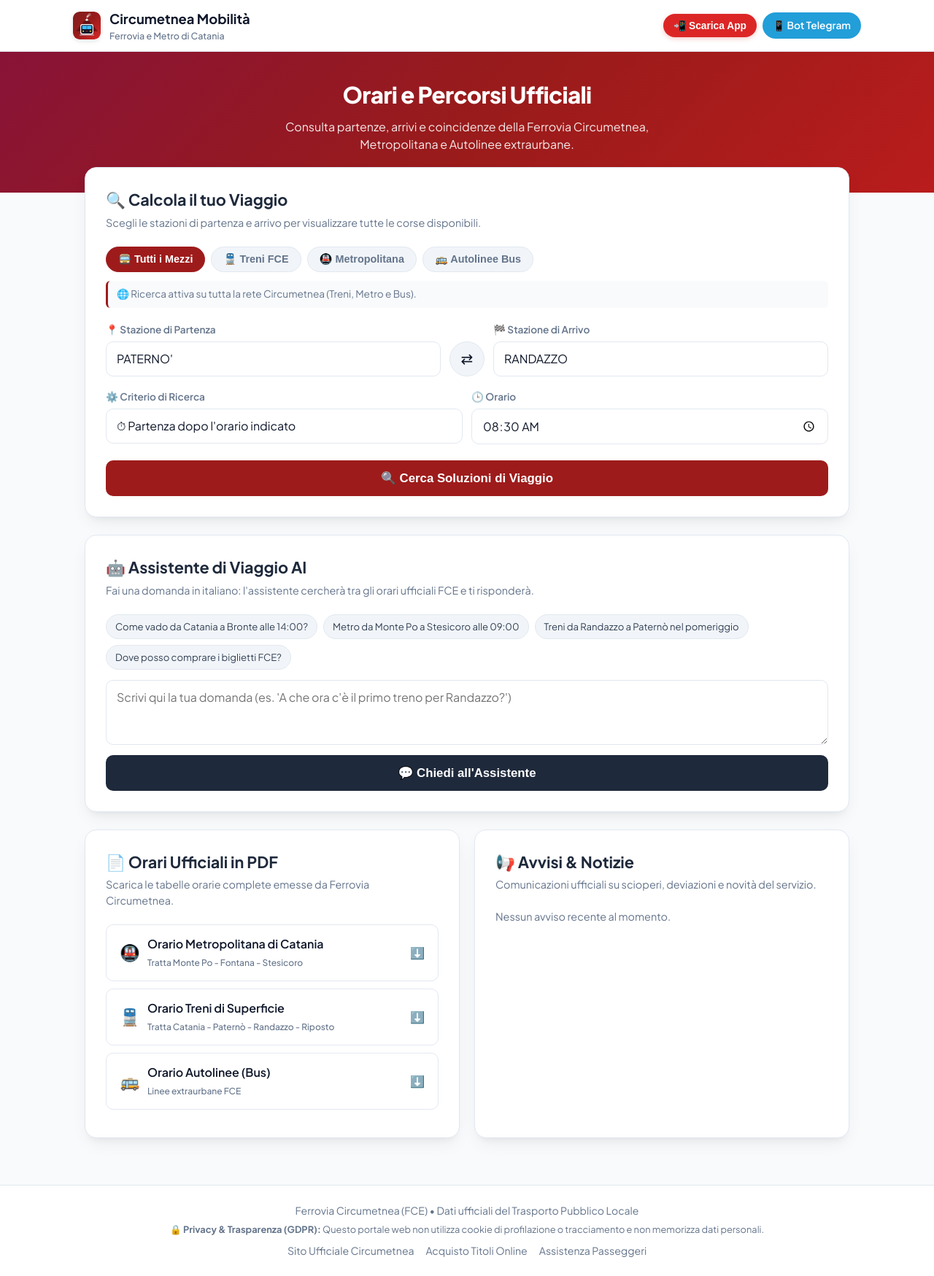
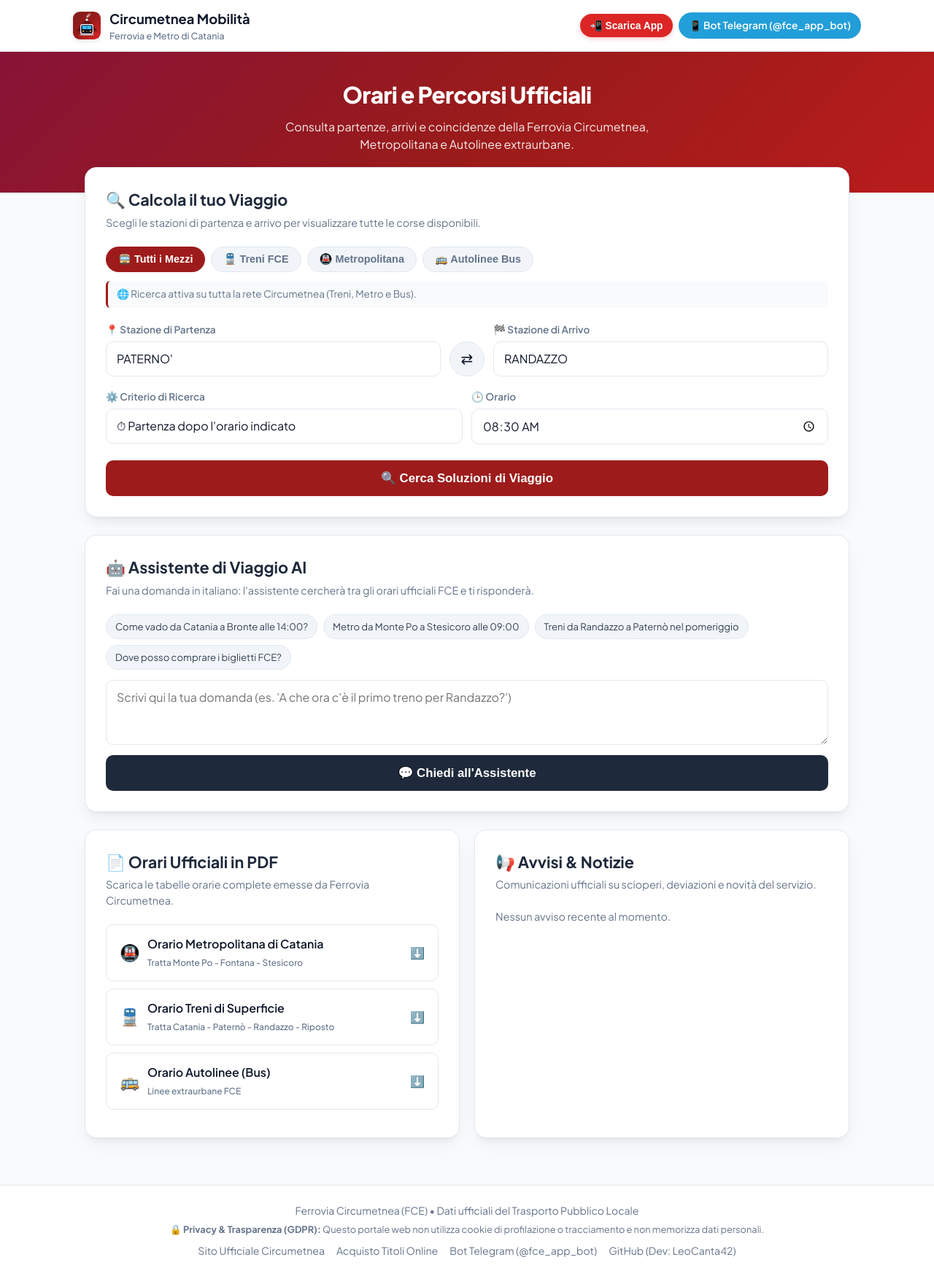
Before and after one commit to LeoCanta42/FCE_bot, a FastAPI app: page / in a window 1280 px wide. Shown: the whole page at 73% size. Run offline with FastAPI, Linux system fonts and the light colour scheme; data comes from the database, SQL or seed files in the repository; data that the repository does not hold is empty.

Commit message:
feat: add developer LeoCanta42 and repo attribution to bot info and webapp

```diff
--- a/src/fce_bot/api/templates/index.html
+++ b/src/fce_bot/api/templates/index.html
@@ -652,8 +652,8 @@
                 <button type="button" class="btn-pwa pwa-install-trigger" onclick="promptPWAInstall()" title="Scarica l'app sul tuo telefono o PC">
                     📲 Scarica App
                 </button>
-                <a href="https://t.me" target="_blank" class="btn-telegram">
-                    📱 Bot Telegram
+                <a href="https://t.me/fce_app_bot" target="_blank" class="btn-telegram">
+                    📱 Bot Telegram (@fce_app_bot)
                 </a>
             </div>
         </div>
@@ -865,7 +865,8 @@
         <div class="footer-links">
             <a href="https://www.circumetnea.it" target="_blank">Sito Ufficiale Circumetnea</a>
             <a href="https://eticketing.circumetnea.it" target="_blank">Acquisto Titoli Online</a>
-            <a href="https://www.circumetnea.it/contatti/" target="_blank">Assistenza Passeggeri</a>
+            <a href="https://t.me/fce_app_bot" target="_blank">Bot Telegram (@fce_app_bot)</a>
+            <a href="https://github.com/LeoCanta42/FCE_bot" target="_blank">GitHub (Dev: LeoCanta42)</a>
         </div>
     </footer>
 
--- a/src/fce_bot/bot/handlers/start.py
+++ b/src/fce_bot/bot/handlers/start.py
@@ -42,7 +42,11 @@
 Puoi iscriverti agli avvisi in tempo reale su scioperi e ritardi premendo il pulsante *Notifiche & Avvisi* o inviando il comando /iscriviti (e disattivare con /disiscriviti).
 
 6. *Privacy:*
-Il bot memorizza esclusivamente il `chat_id` e la data di ultimo accesso per permetterti di ricevere eventuali avvisi di servizio qualora tu decida di iscriverti manualmente. Nessun messaggio broadcast viene inviato senza la tua esplicita iscrizione."""
+Il bot memorizza esclusivamente il `chat_id` e la data di ultimo accesso per permetterti di ricevere eventuali avvisi di servizio qualora tu decida di iscriverti manualmente. Nessun messaggio broadcast viene inviato senza la tua esplicita iscrizione.
+
+👨‍💻 *Sviluppatore & Progetto:*
+Creato e sviluppato da *LeoCanta42*.
+Progetto open-source disponibile su [GitHub](https://github.com/LeoCanta42/FCE_bot)."""
 
 
 PRIVACY_TEXT = """🔒 *Informativa sulla Privacy & GDPR (Regolamento UE 2016/679)*
```
Also changed, not shown: tests/test_telegram_bot.py (+4 -1 lines).
